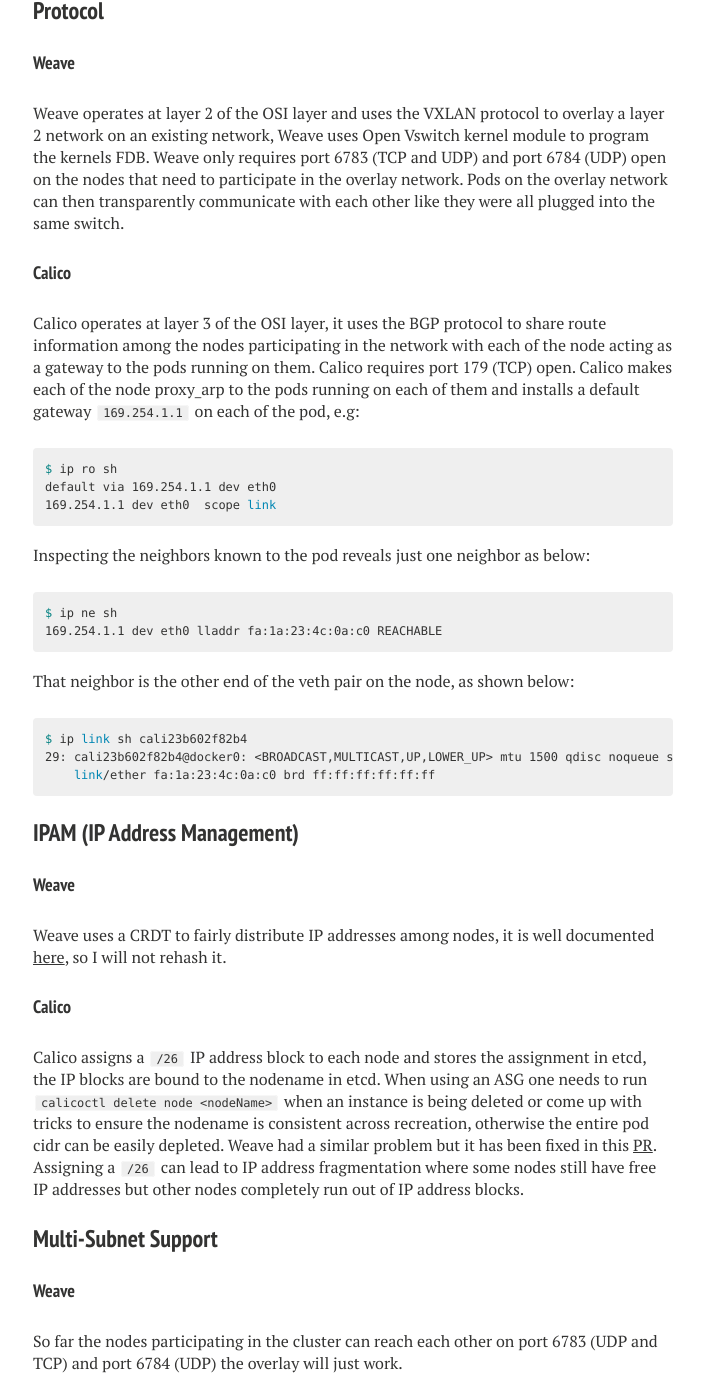
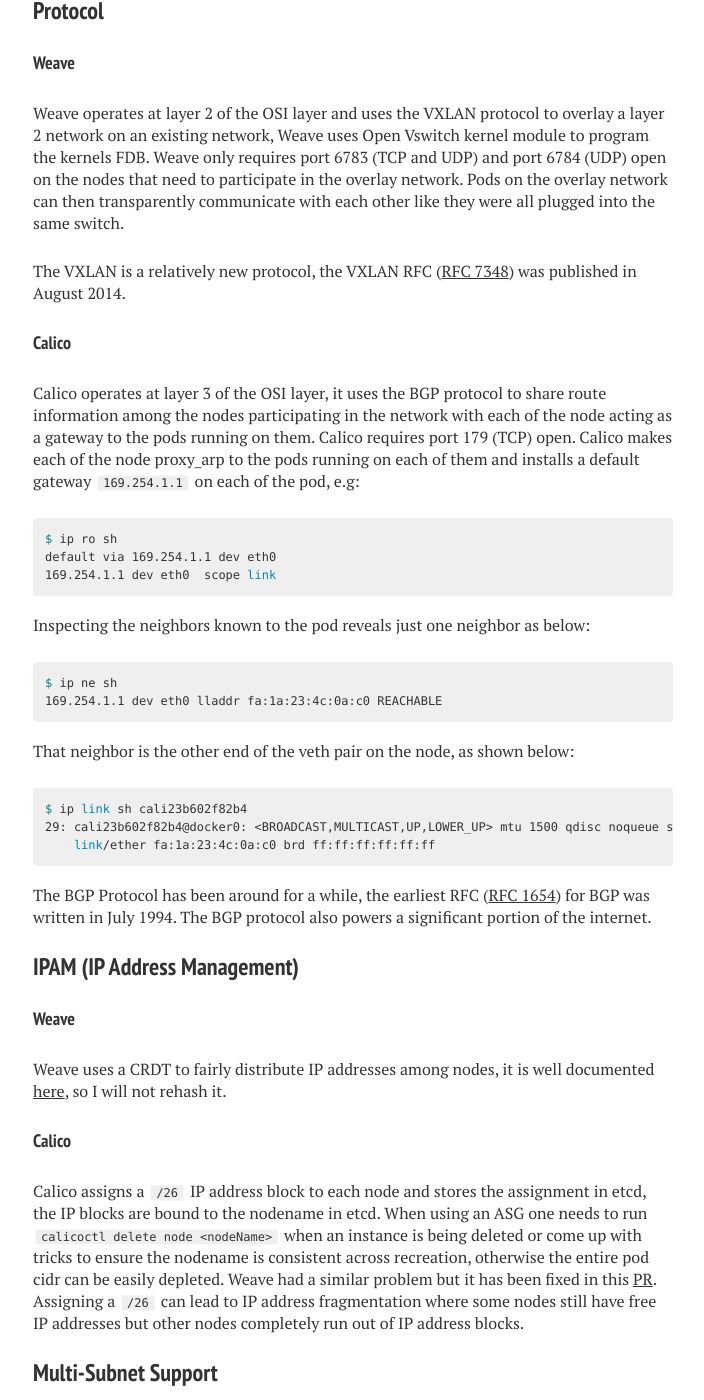
Before and after one commit to bjhaid/bjhaid.github.io, a Jekyll site: the page built from _posts/2017-12-23-weave-vs-calico.md, in a window 1280 px wide and 1400 px high, scrolled down 690 px. Shown: the whole window, without its empty margins (287-991 px from the left). Built offline with Jekyll 4.4.1, drawn with Linux system fonts in a browser that asks for light colours; nearby versions of some CDN libraries; comment, search, counter and statistics services are not loaded.

Commit message:
Add age of BGP and VXLAN

```diff
--- a/_posts/2017-12-23-weave-vs-calico.md
+++ b/_posts/2017-12-23-weave-vs-calico.md
@@ -44,6 +44,9 @@ and UDP) and port 6784 (UDP) open on the nodes that need to participate in the
 overlay network. Pods on the overlay network can then transparently communicate
 with each other like they were all plugged into the same switch.
 
+The VXLAN is a relatively new protocol, the VXLAN RFC ([RFC
+7348](https://tools.ietf.org/html/rfc7348)) was published in August 2014.
+
 #### Calico
 
 Calico operates at layer 3 of the OSI layer, it uses the BGP protocol to share
@@ -72,6 +75,10 @@ $ ip link sh cali23b602f82b4
 29: cali23b602f82b4@docker0: <BROADCAST,MULTICAST,UP,LOWER_UP> mtu 1500 qdisc noqueue state UP mode DEFAULT group default
     link/ether fa:1a:23:4c:0a:c0 brd ff:ff:ff:ff:ff:ff
 {% endhighlight %}
+
+The BGP Protocol has been around for a while, the earliest RFC ([RFC
+1654](https://tools.ietf.org/html/rfc1654)) for BGP was written in July 1994.
+The BGP protocol also powers a significant portion of the internet.
 
 ### IPAM (IP Address Management)
 
```
